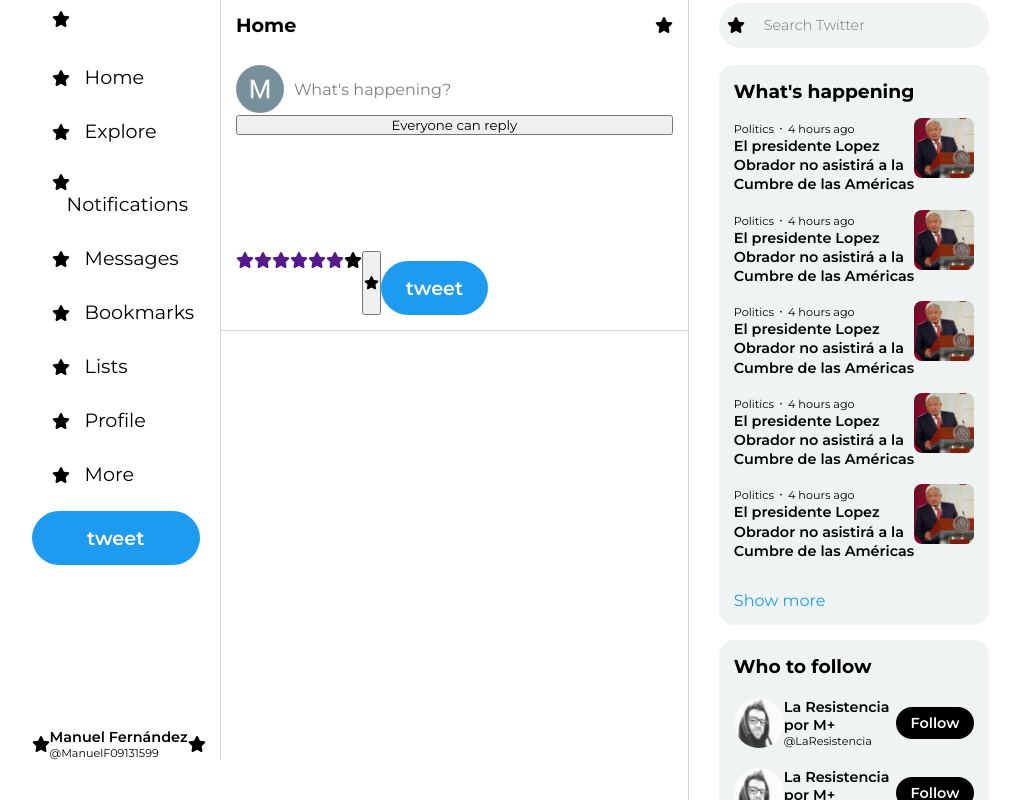
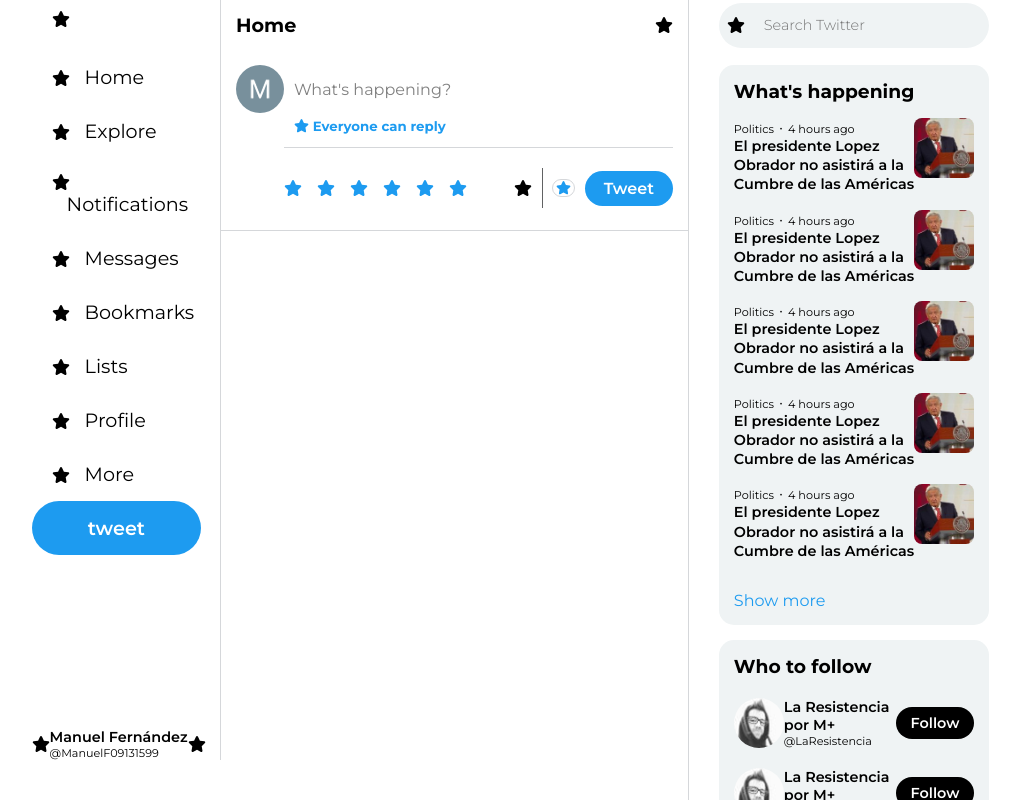
Before and after one commit to Rviewer-Challenges/ZpSX8Tmbl24DtohhKkxl, an Angular app in the folder twitterFake/: page / in a window 1280 px wide. Shown: the top 800 px of the page, without its empty margins (137-1157 px from the left). Built offline with nearby package versions, Linux system fonts and the light colour scheme.

Commit message:
nuevo tweet continuacion

```diff
--- a/twitterFake/src/app/app.component.html
+++ b/twitterFake/src/app/app.component.html
@@ -53,7 +53,10 @@
         </li>
 
       </ul>
-      <input type="button" class="boton" value="tweet">
+      <div class="wrapper-button">
+        <input type="button" class="boton" value="tweet">
+      </div>
+
 
     </div>
 
@@ -72,16 +75,17 @@
   </nav>
   <main>
     <div class="box-new-tweet">
-       <div class="user-text">
-          <img src="./../assets/Home _ Twitter_files/userPequeño.png" alt="logo user">
-          <span id="tweet" class="textarea" role="textbox" contenteditable></span>
+      <img src="./../assets/Home _ Twitter_files/userPequeño.png" alt="logo user">
+
+      <div class="box-new-tweet-content">
+        <div class="user-text">
+          <span id="tweet" class="textarea" role="textbox" contenteditable ></span>
         </div>
-      <div class="box-new-tweet-content">
+        <div class="wrapper-button">
 
+          <button class="boton-new-tweet"><fa-icon [icon]="faStar"></fa-icon> Everyone can reply</button>
+        </div>
 
-
-
-        <input type="button" value="Everyone can reply" class="boton-new-tweet">
         <div class="line"></div>
         <div class="box-new-tweet-content-inferior">
           <ul>
@@ -111,8 +115,9 @@
             <div class="separator"></div>
             <button class="boton-new-thread"><span>
                 <fa-icon [icon]="faStar"></fa-icon>
-              </span></button>
-            <input type="button" value="tweet" class="boton">
+              </span>
+            </button>
+            <input type="button" value="Tweet" class="boton2" disabled="true">
 
           </div>
         </div>
--- a/twitterFake/src/styles.css
+++ b/twitterFake/src/styles.css
@@ -70,7 +70,12 @@
     flex: 1;
 }
 
-
+.wrapper-button-nav{
+    margin-top: 10px;
+    width: 100%;
+    align-self: stretch;
+    margin-right: 20px;
+}
 
 
 .wrapper-nav-boton > ul {
@@ -99,14 +104,13 @@
     display: block;
     padding: 15px 25px;
     border-radius: 30px;
-    margin-right: 20px;
     background-color:#1D9BF0 ;
     border: none;
     color: #FFFFFF;
     font-weight: 600;
     text-align: center;
     font-size: 1.2rem;
-    margin-top: 10px;
+    width: 90%;
 }
 
 
@@ -281,26 +285,28 @@
 
 .box-new-tweet{
     display: flex;
-    flex-direction: column;
     padding: 15px;
     border-bottom: 1px solid #d5d7da;
     flex-wrap: nowrap;
     width: 100%;
+    justify-content: flex-start;
+    align-items: flex-start;
 }
 
-.user-text > img{
+.box-new-tweet > img{
     align-self: flex-start;
     border-radius: 50%;
 }
 .user-text{
     display: flex;
+    flex-wrap: nowrap;
 }
 .box-new-tweet-content{
 
     display: flex;
     flex-direction: column;
-    justify-content: space-between;
-    min-height: 200px;
+    width: 90%;
+    min-height: 150px;
 
 }
 
@@ -308,7 +314,7 @@
     display: block;
     overflow: hidden;
     resize: none;
-    min-height: 40px;
+    min-height: 20px;
     line-height: 20px;
     width: 100%;
     border: none;
@@ -322,6 +328,8 @@
   }
 .box-new-tweet-content-inferior{
     display: flex;
+    justify-content: space-between;
+    align-items: center;
 }
 
 .box-new-tweet-content-inferior > ul{
@@ -330,6 +338,73 @@
 }
 .box-buttons-new-tweet{
     display: flex;
+}
+
+.line{
+    height: 1px;
+    background-color: #d5d7da;
+    width: 100%;
+    margin-top: 10px;
+    margin-bottom: 20px;
+}
+.wrapper-button{
+    display: flex;
+    align-items: center;
+    color: #1D9BF0;
+}
+.boton-new-tweet{
+    border: none;
+    color: #1D9BF0;
+    background-color: #FFFFFF;
+    font-weight: 700;
+    padding: 3px 10px;
+    border-radius: 10px;
+}
+.boton-new-tweet:hover{
+    background-color: #f0f2f3;
+    opacity: 0.9;
+}
+.boton:disabled{
+    background-color: #80c3f0;
+}
+
+.box-new-tweet-content-inferior > ul > li > a{
+    margin-right: 15px;
+    color: #1D9BF0;
+}
+.box-buttons-new-tweet{
+    display: flex;
+    align-items: center;
+    justify-content: center;
+}
+.separator{
+    height: 40px;
+    background-color: #616263;
+    width: 1px;
+    margin-right: 10px;
+    margin-left: 10px;
+}
+.boton-new-thread{
+    border: 1px solid #d5d7da;
+    color: #1D9BF0;
+    background-color: #FFFFFF;
+    font-weight: 700;
+    border-radius: 25px;
+    width: 40px;
+    margin-right: 10px;
+}
+
+.boton2{
+
+    padding: 8px 10px;
+    border-radius: 25px;
+    background-color:#1D9BF0 ;
+    border: none;
+    color: #FFFFFF;
+    font-weight: 600;
+    text-align: center;
+    font-size: 1rem;
+    width: 90%;
 }
 footer{
     padding: 20px;
```
